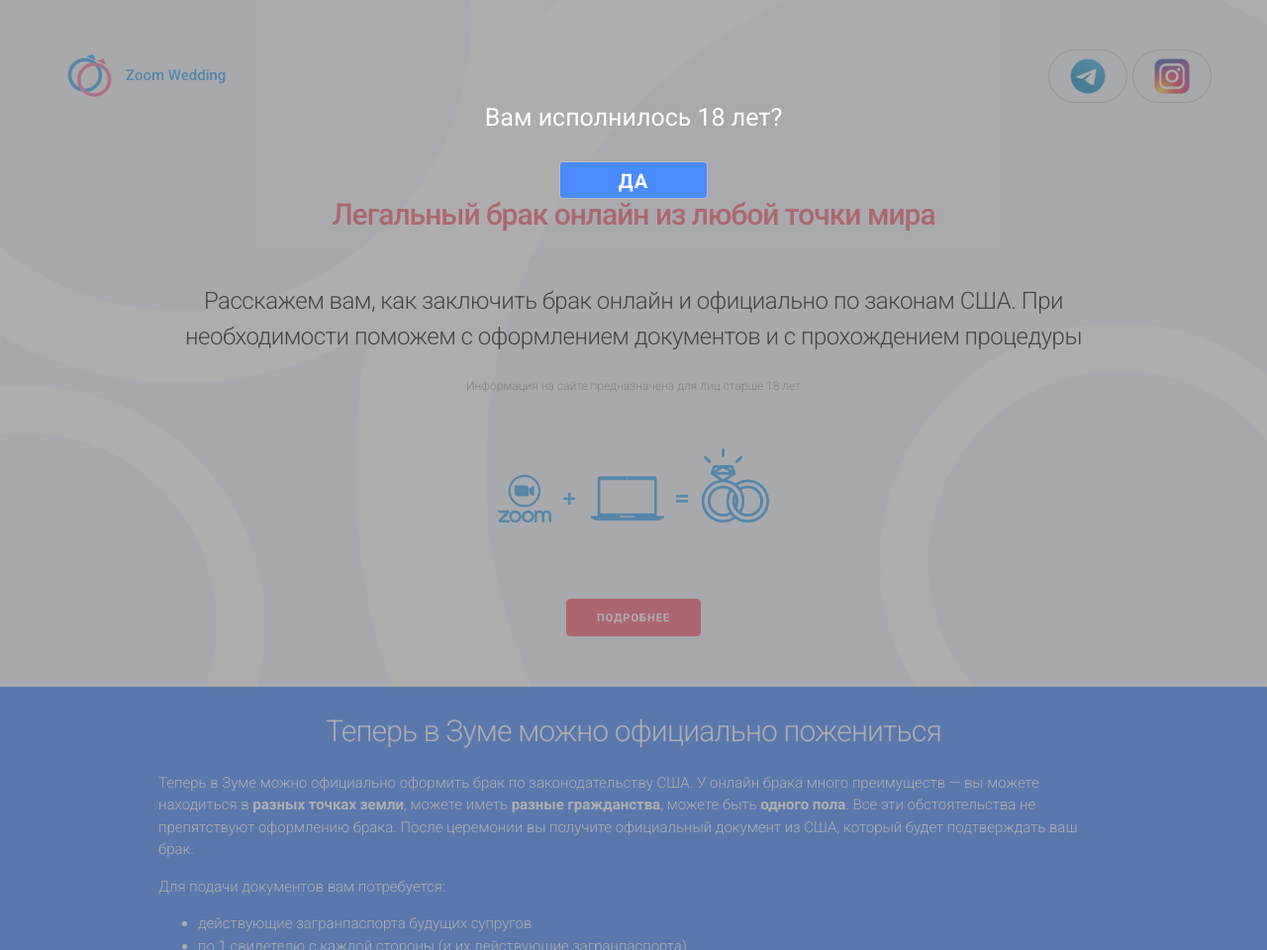
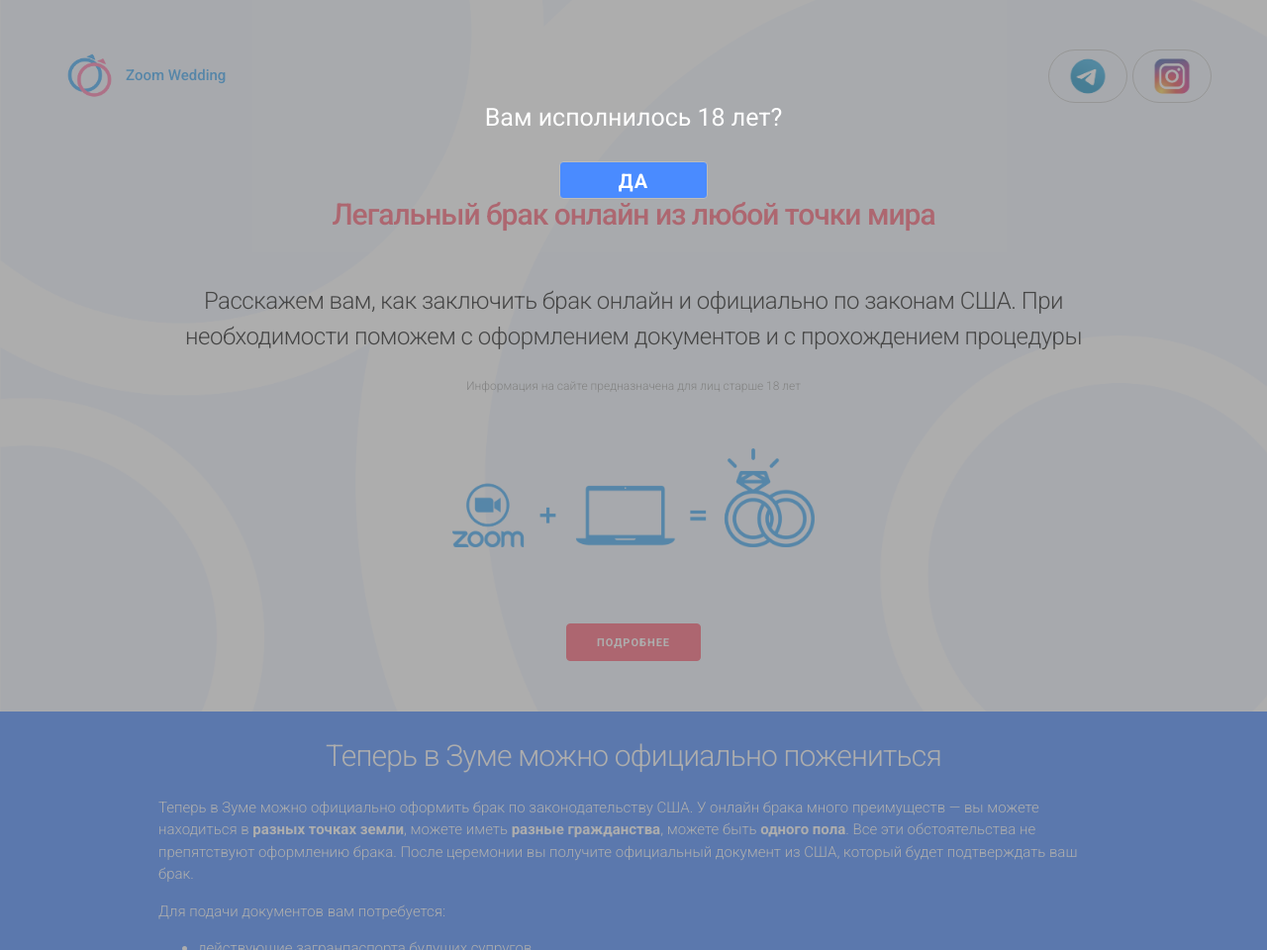
Before and after one commit to zoomwedding/zoomwedding.github.io, a PHP site: page /index.html in a window 1280 px wide. Shown: the whole page at 99% size. Run offline with PHP 8.4, Linux system fonts and the light colour scheme; some libraries are stand-ins or nearby versions.

Commit message:
fixed bottom logotype position for mobile, fixed img-01

```diff
--- a/css/custom.css
+++ b/css/custom.css
@@ -315,7 +315,7 @@ html, body {
 }
 
 .img-01 {
-	max-height: 75px;
+	max-height: 100px;
 	width: auto;
 	display: block;
   	margin-left: auto;
@@ -379,6 +379,7 @@ html, body {
 	.contacts {text-align: center; padding-top: 10px;}
 	.logotype-size-bot {margin-left: 0%;}
 	.maxhr {display: none;}
+	.logotype-block-bot {padding-left: 0%;}
 }
 
 
```
